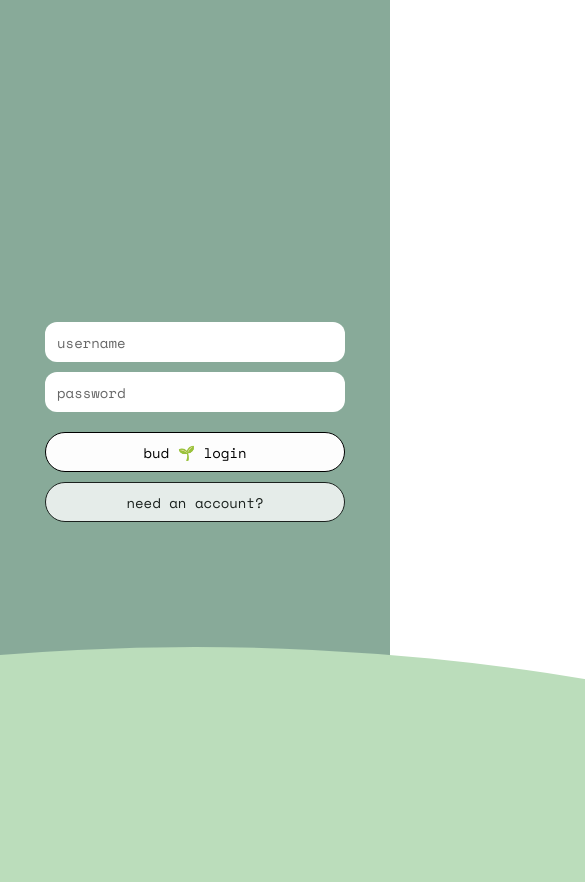
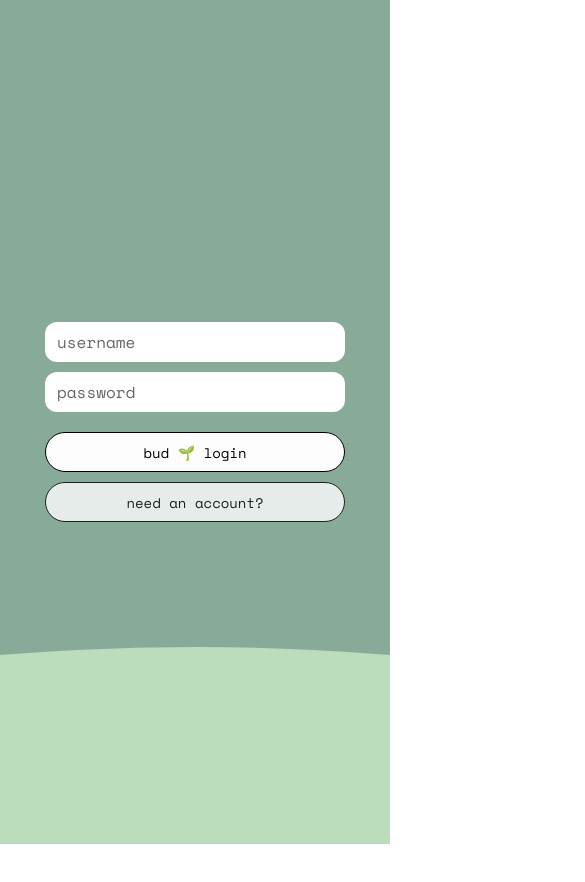
Before and after one commit to cfreshman/bud, a React (Vite) app in the folder client/: page / in a window 390 px wide. Shown: the top 882 px of the page, 585 px wide, since content can reach past the window. After the commit the page ends 844 px from the top, so only its background shows below. Built offline with nearby package versions, Linux system fonts and the light colour scheme.

Commit message:
minor fixes for web mobile

```diff
--- a/client/src/App.css
+++ b/client/src/App.css
@@ -1,5 +1,12 @@
 :root {
   font-family: 'Space Mono', monospace;
+}
+
+html, body {
+  overflow: hidden;
+  position: fixed;
+  width: 100%;
+  height: 100%;
 }
 
 * {
@@ -737,7 +744,7 @@
   padding: 0 12px;
   color: #000000;
   font-family: 'Space Mono', monospace;
-  font-size: 14px;
+  font-size: 16px;
 }
 
 .login-container input::placeholder {
```
